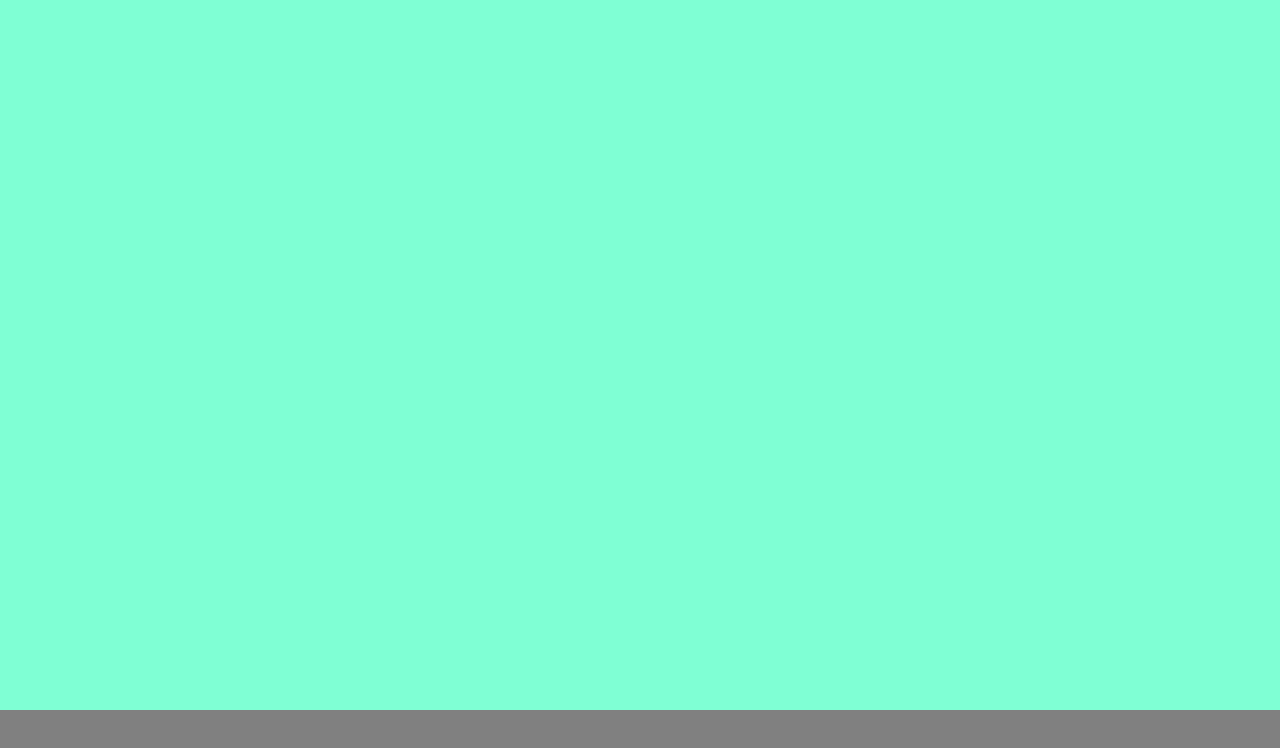
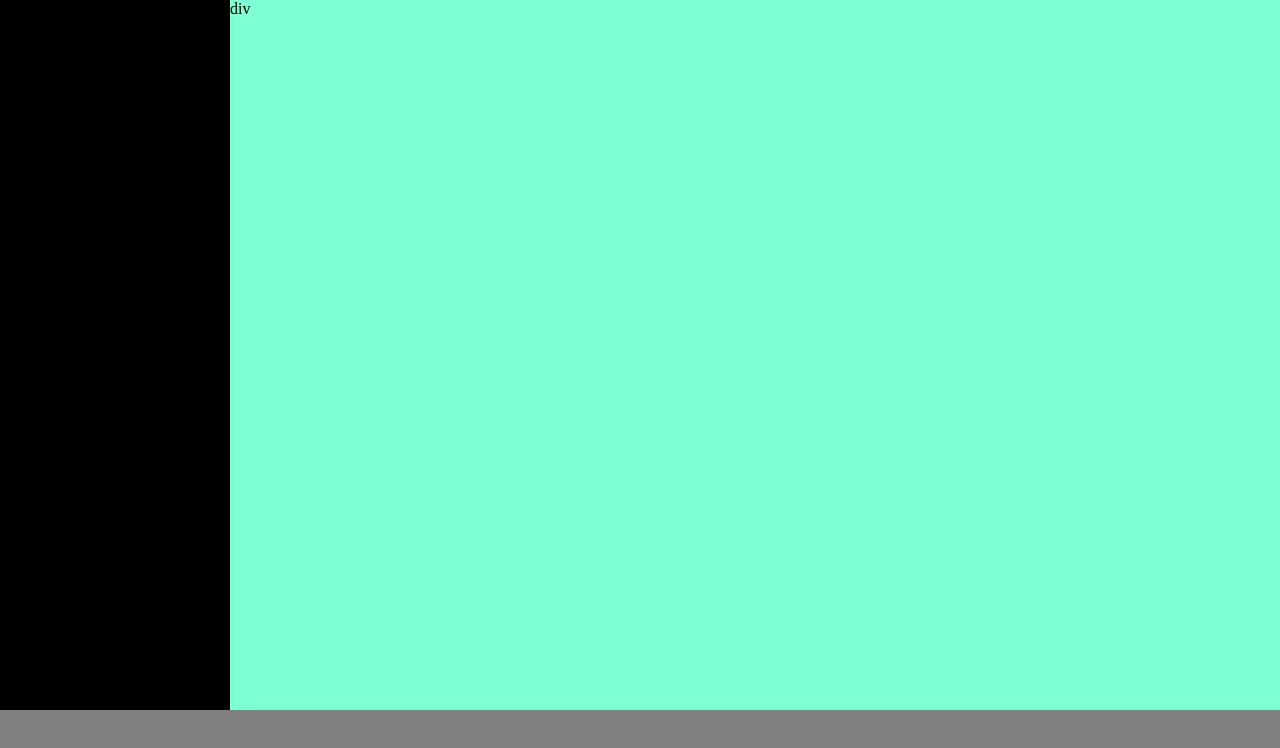
Before and after one commit to tntboolean89/html-css-spotifyweb, a plain HTML site: page index.html in a window 1280 px wide. Drawn offline with Linux system fonts and the light colour scheme.

Commit message:
main: aside area

```diff
--- a/css/style.css
+++ b/css/style.css
@@ -17,6 +17,10 @@ Reset
 Common
 */
 
+.flex {
+    display: flex;
+}
+
 
 
 /*
@@ -29,6 +33,30 @@ main {
 }
 
 /*
+Aside
+*/
+
+aside {
+    width: 3.125rem;
+    background-color: #000;
+}
+
+@media screen and (min-width: 552px) {
+    aside {
+        width: 14.375rem;
+    }
+}
+
+
+
+
+/*
+Main area
+*/
+
+
+
+/*
 Footer
 */
 
--- a/index.html
+++ b/index.html
@@ -8,7 +8,14 @@
     <link rel="stylesheet" href="css/style.css">
 </head>
 <body>
-    <main></main>
+    <!-- main -->
+    <main class="flex">
+        <!-- aside -->
+        <aside>aside</aside>
+        <!-- /aside -->
+        <div>div</div>
+    </main>
+     <!-- /main -->
     <footer></footer>
 </body>
 </html>
```
